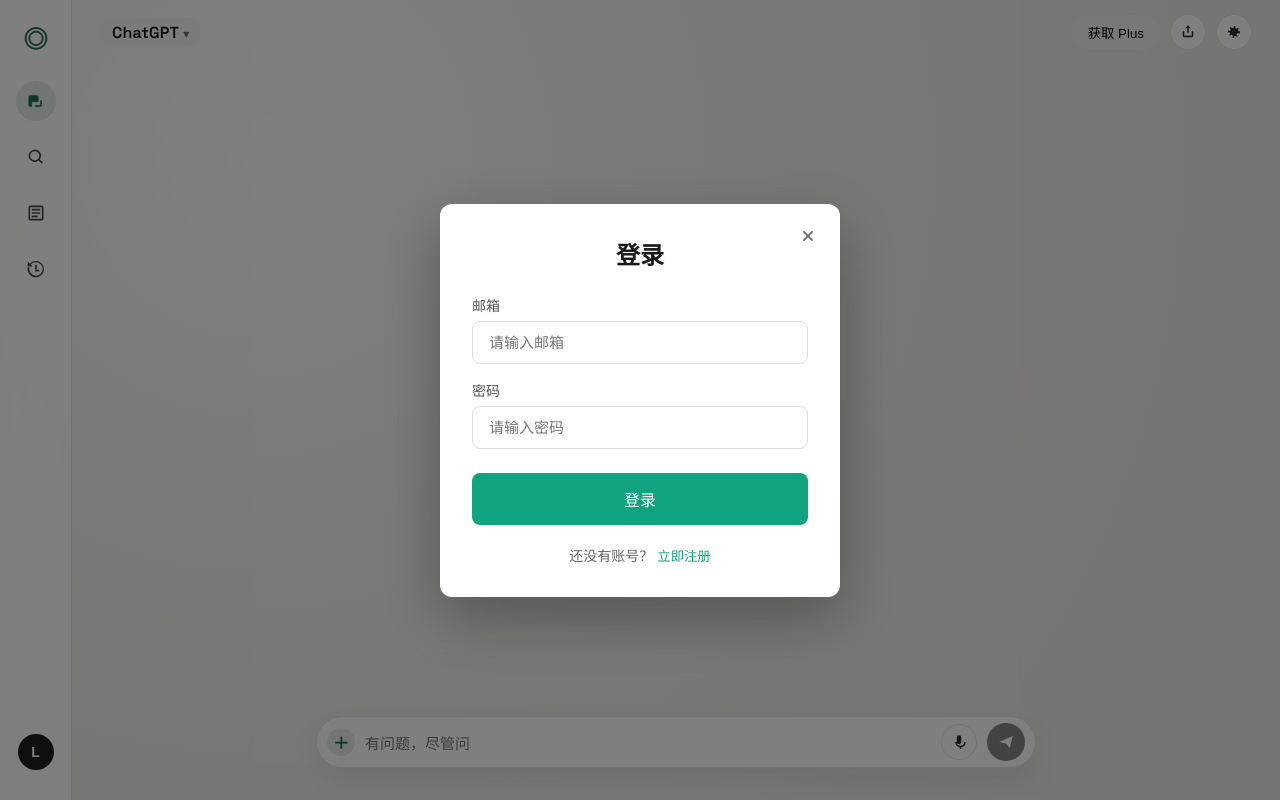
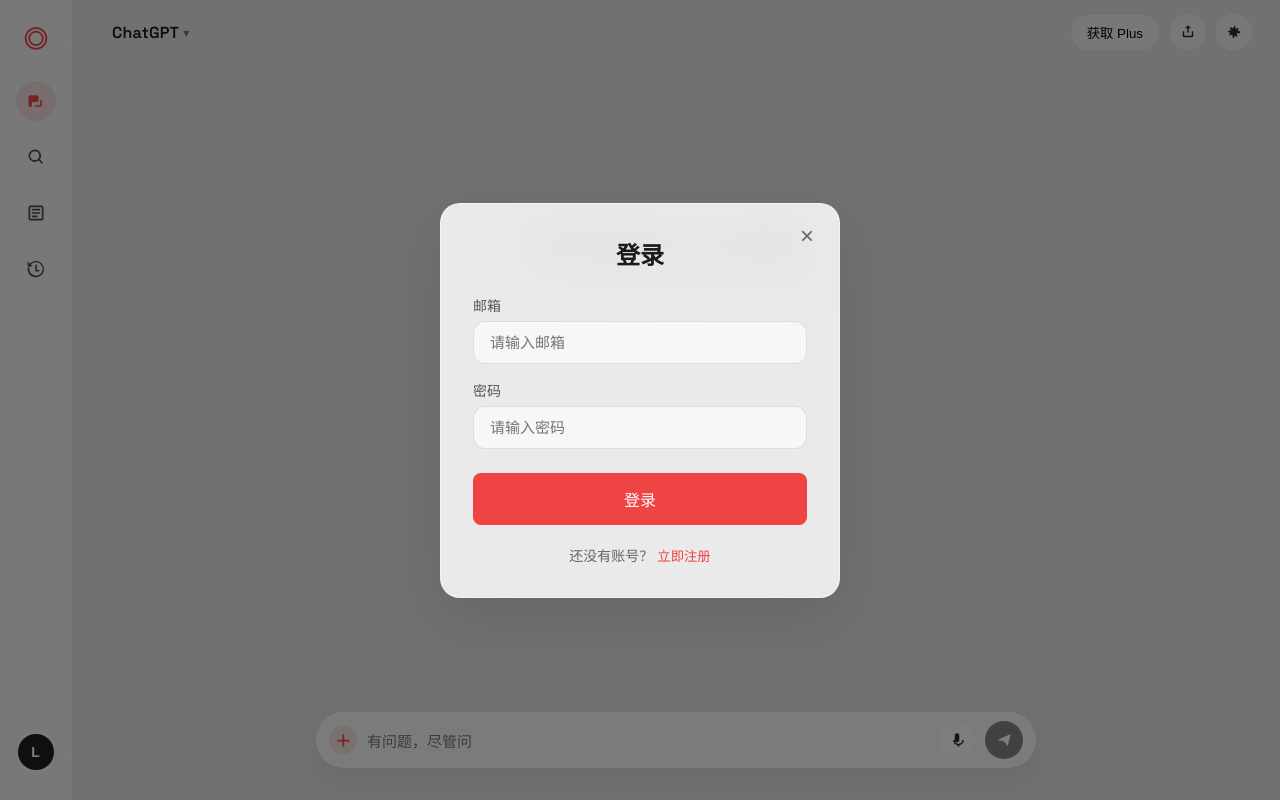
Before and after one commit to dabing693/ai-study, a Vue app in the folder finance-agent-frontend/: page / in a window 1280 px wide. Both pictures are taken after a click on the button 35 px from the left and 269 px from the top of the page. Built offline with nearby package versions, Linux system fonts and the light colour scheme.

Commit message:
feat: 前端参考newsnow

```diff
--- a/finance-agent-frontend/src/components/AuthModal.vue
+++ b/finance-agent-frontend/src/components/AuthModal.vue
@@ -127,13 +127,15 @@
 }
 
 .auth-modal {
-  background: white;
-  border-radius: 12px;
+  background: rgba(255, 255, 255, 0.85);
+  backdrop-filter: blur(20px);
+  border: 1px solid rgba(255, 255, 255, 0.5);
+  border-radius: 20px;
   padding: 32px;
   width: 100%;
   max-width: 400px;
   position: relative;
-  box-shadow: 0 20px 60px rgba(0, 0, 0, 0.3);
+  box-shadow: 0 20px 60px rgba(0, 0, 0, 0.1);
 }
 
 .auth-modal__close {
@@ -189,16 +191,18 @@
 
 .auth-modal__field input {
   padding: 12px 16px;
-  border: 1px solid #ddd;
-  border-radius: 8px;
+  background: rgba(255, 255, 255, 0.6);
+  border: 1px solid rgba(0, 0, 0, 0.1);
+  border-radius: 12px;
   font-size: 15px;
-  transition: border-color 0.2s, box-shadow 0.2s;
+  transition: all 0.2s;
 }
 
 .auth-modal__field input:focus {
   outline: none;
-  border-color: #10a37f;
-  box-shadow: 0 0 0 3px rgba(16, 163, 127, 0.1);
+  background: #fff;
+  border-color: #ef4444;
+  box-shadow: 0 0 0 4px rgba(239, 68, 68, 0.1);
 }
 
 .auth-modal__error {
@@ -211,7 +215,7 @@
 }
 
 .auth-modal__submit {
-  background: #10a37f;
+  background: #ef4444;
   color: white;
   border: none;
   padding: 14px;
@@ -224,7 +228,9 @@
 }
 
 .auth-modal__submit:hover:not(:disabled) {
-  background: #0d8c6d;
+  background: #dc2626;
+  transform: translateY(-1px);
+  box-shadow: 0 4px 12px rgba(239, 68, 68, 0.3);
 }
 
 .auth-modal__submit:disabled {
@@ -242,7 +248,7 @@
 .auth-modal__switch button {
   background: none;
   border: none;
-  color: #10a37f;
+  color: #ef4444;
   font-weight: 500;
   cursor: pointer;
   margin-left: 4px;
--- a/finance-agent-frontend/src/components/ConversationHistory.vue
+++ b/finance-agent-frontend/src/components/ConversationHistory.vue
@@ -141,10 +141,12 @@
 }
 
 .history-panel {
-  background: white;
+  background: rgba(255, 255, 255, 0.85);
+  backdrop-filter: blur(20px);
   width: 320px;
   height: 100vh;
-  box-shadow: 4px 0 20px rgba(0, 0, 0, 0.1);
+  box-shadow: 4px 0 20px rgba(0, 0, 0, 0.05);
+  border-right: 1px solid rgba(255, 255, 255, 0.2);
   display: flex;
   flex-direction: column;
   animation: slideIn 0.3s ease;
@@ -217,7 +219,8 @@
   width: 36px;
   height: 36px;
   border-radius: 50%;
-  background: #e8f5e9;
+  border-radius: 50%;
+  background: rgba(0, 0, 0, 0.05);
   display: flex;
   align-items: center;
   justify-content: center;
@@ -227,7 +230,7 @@
 .history-item__icon svg {
   width: 18px;
   height: 18px;
-  fill: #4caf50;
+  fill: #666;
 }
 
 .history-item__content {
--- a/finance-agent-frontend/src/components/UserMenu.vue
+++ b/finance-agent-frontend/src/components/UserMenu.vue
@@ -82,11 +82,13 @@
 }
 
 .user-menu {
-  background: white;
-  border-radius: 12px;
+  background: rgba(255, 255, 255, 0.85);
+  backdrop-filter: blur(20px);
+  border: 1px solid rgba(255, 255, 255, 0.5);
+  border-radius: 16px;
   padding: 20px;
-  min-width: 240px;
-  box-shadow: 0 10px 40px rgba(0, 0, 0, 0.2);
+  min-width: 260px;
+  box-shadow: 0 12px 40px rgba(0, 0, 0, 0.1);
   animation: slideIn 0.2s ease;
 }
 
@@ -159,7 +161,7 @@
 .user-menu__stat-value {
   font-size: 20px;
   font-weight: 700;
-  color: #10a37f;
+  color: #ef4444;
 }
 
 .user-menu__stat-label {
--- a/finance-agent-frontend/src/style.css
+++ b/finance-agent-frontend/src/style.css
@@ -1,19 +1,19 @@
 :root {
   color-scheme: light;
-  --bg: #f7f7f3;
-  --panel: #ffffff;
-  --ink: #121212;
-  --muted: #6b6b6b;
-  --line: #e6e4df;
-  --accent: #1d6b5a;
-  --accent-soft: rgba(29, 107, 90, 0.12);
-  --shadow: 0 18px 50px rgba(17, 22, 26, 0.08);
-  --radius-lg: 28px;
-  --radius-md: 18px;
-  --radius-sm: 12px;
+  --bg: #e4e4e7;
+  --panel: rgba(255, 255, 255, 0.8);
+  --ink: #18181b;
+  --muted: #71717a;
+  --line: rgba(0, 0, 0, 0.06);
+  --accent: #ef4444;
+  --accent-soft: rgba(239, 68, 68, 0.12);
+  --shadow: 0 12px 40px rgba(0, 0, 0, 0.06);
+  --radius-lg: 24px;
+  --radius-md: 16px;
+  --radius-sm: 10px;
   --sidebar-w: 72px;
-  --font-title: "Space Grotesk", "Noto Sans SC", sans-serif;
-  --font-body: "Noto Sans SC", "Space Grotesk", sans-serif;
+  --font-title: "Space Grotesk", system-ui, -apple-system, sans-serif;
+  --font-body: system-ui, -apple-system, "Noto Sans SC", sans-serif;
 }
 
 * {
@@ -25,7 +25,7 @@
 body {
   min-height: 100vh;
   font-family: var(--font-body);
-  background: radial-gradient(circle at 20% 20%, #ffffff 0%, #f2f1ec 45%, #ece9e2 100%);
+  background: var(--bg);
   color: var(--ink);
 }
 
@@ -40,9 +40,9 @@
 
 .sidebar {
   width: var(--sidebar-w);
-  border-right: 1px solid var(--line);
-  background: rgba(255, 255, 255, 0.9);
-  backdrop-filter: blur(10px);
+  border-right: 1px solid rgba(255, 255, 255, 0.2);
+  background: rgba(255, 255, 255, 0.5);
+  backdrop-filter: blur(20px);
   display: flex;
   flex-direction: column;
   align-items: center;
@@ -158,7 +158,7 @@
 }
 
 .topbar__brand-container:hover {
-  background: var(--line);
+  background: rgba(255, 255, 255, 0.3);
 }
 
 .category-menu {
@@ -205,8 +205,8 @@
 .chip {
   padding: 8px 16px;
   border-radius: 999px;
-  background: #f2f1ec;
-  border: none;
+  background: rgba(255, 255, 255, 0.5);
+  border: 1px solid var(--line);
   font-weight: 500;
   cursor: pointer;
 }
@@ -214,9 +214,9 @@
 .icon-btn {
   width: 36px;
   height: 36px;
-  border: 1px solid var(--line);
+  border: 1px solid rgba(255, 255, 255, 0.2);
   border-radius: 50%;
-  background: #fff;
+  background: rgba(255, 255, 255, 0.5);
   display: grid;
   place-items: center;
   cursor: pointer;
@@ -351,11 +351,12 @@
 
 .chat__bubble {
   max-width: 70%;
-  background: var(--panel);
+  background: rgba(255, 255, 255, 0.65);
+  backdrop-filter: blur(12px);
   border-radius: var(--radius-md);
-  padding: 12px 16px;
-  box-shadow: var(--shadow);
-  border: 1px solid var(--line);
+  padding: 14px 18px;
+  box-shadow: 0 4px 12px rgba(0, 0, 0, 0.03);
+  border: 1px solid rgba(255, 255, 255, 0.4);
 }
 
 .chat__item.assistant .chat__bubble,
@@ -365,9 +366,10 @@
 }
 
 .chat__item.user .chat__bubble {
-  background: #1d6b5a;
-  color: #f9faf9;
-  border-color: transparent;
+  background: var(--accent);
+  color: white;
+  border: none;
+  box-shadow: 0 4px 12px rgba(239, 68, 68, 0.2);
 }
 
 .chat__item.assistant .chat__bubble,
@@ -380,9 +382,9 @@
 }
 
 .chat__item.tool .chat__bubble {
-  background: #f2f1ec;
-  border-color: #e0ded8;
-  color: #2e2e2e;
+  background: rgba(255, 255, 255, 0.4);
+  border-color: rgba(255, 255, 255, 0.2);
+  color: #444;
 }
 
 .chat__role {
@@ -530,10 +532,11 @@
 }
 
 .composer__input {
-  background: #fff;
+  background: rgba(255, 255, 255, 0.7);
+  backdrop-filter: blur(16px);
   border-radius: 999px;
-  border: 1px solid var(--line);
-  padding: 6px 10px;
+  border: 1px solid rgba(255, 255, 255, 0.5);
+  padding: 8px 12px;
   display: flex;
   align-items: center;
   gap: 10px;
```
